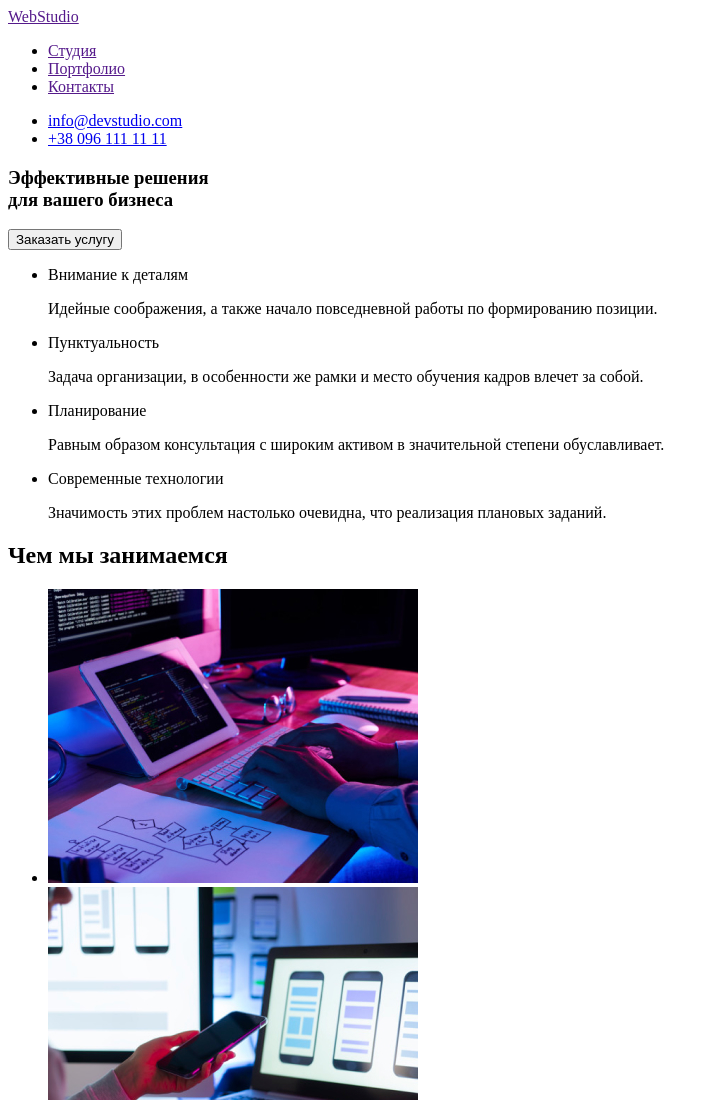
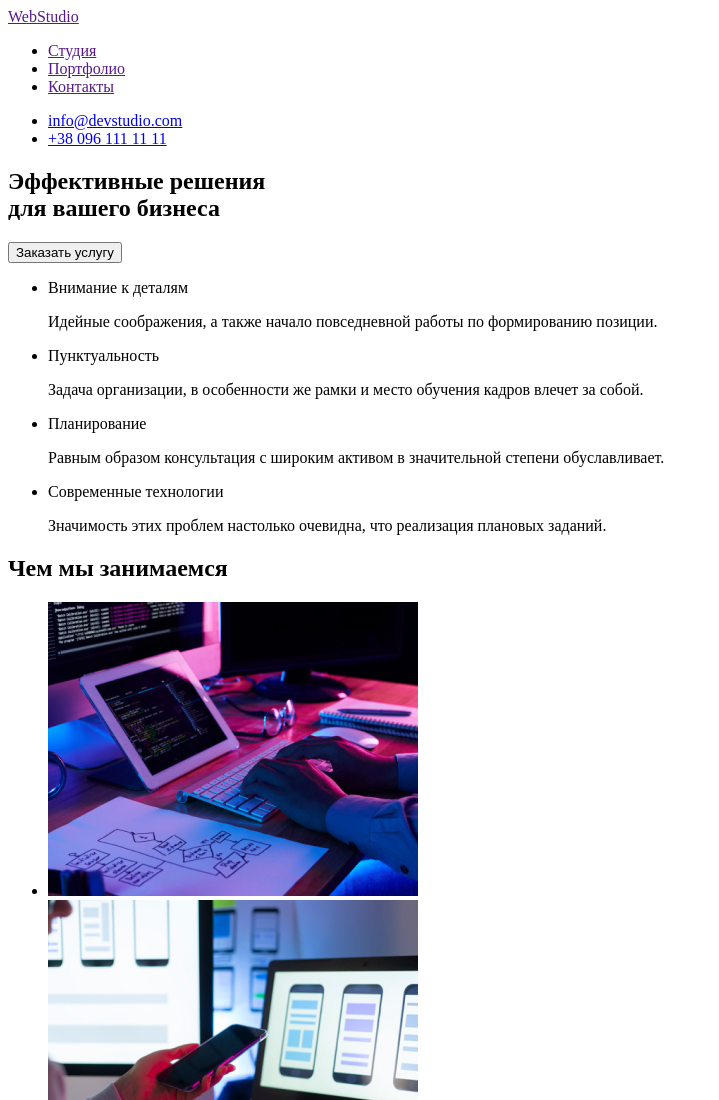
Before and after one commit to InnaKorniienko/goit-markup-hw-01, a plain HTML site: page index.html in a window 1280 px wide. Shown: the top 1100 px of the page, without its empty margins (0-719 px from the left). Drawn offline with Linux system fonts and the light colour scheme.

Commit message:
change h3 on h1

```diff
--- a/index.html
+++ b/index.html
@@ -33,7 +33,7 @@
     </header>
     <main>
         <section>
-            <h3>Эффективные решения <br> для вашего бизнеса</h3>
+            <h1>Эффективные решения <br> для вашего бизнеса</h1>
             <button type="button">Заказать услугу</button>
         </section>
         <section>
```
